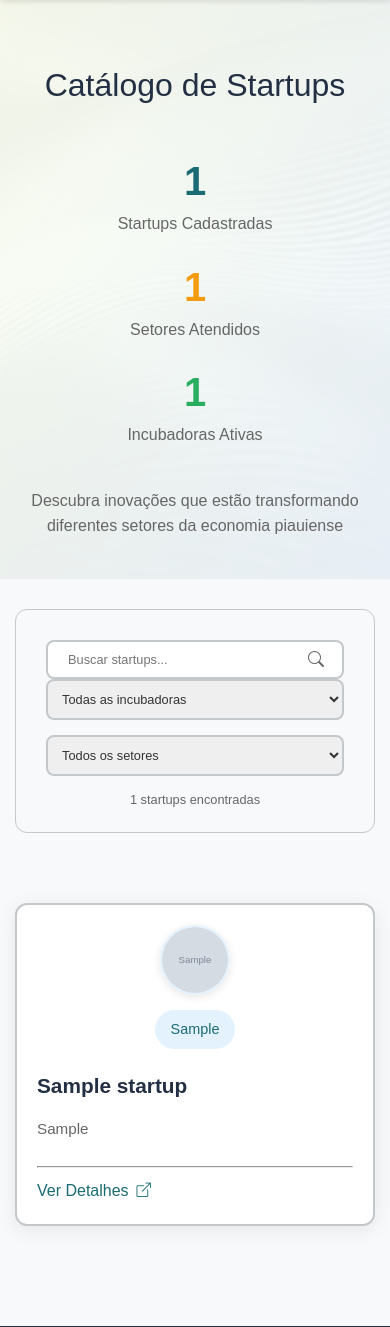
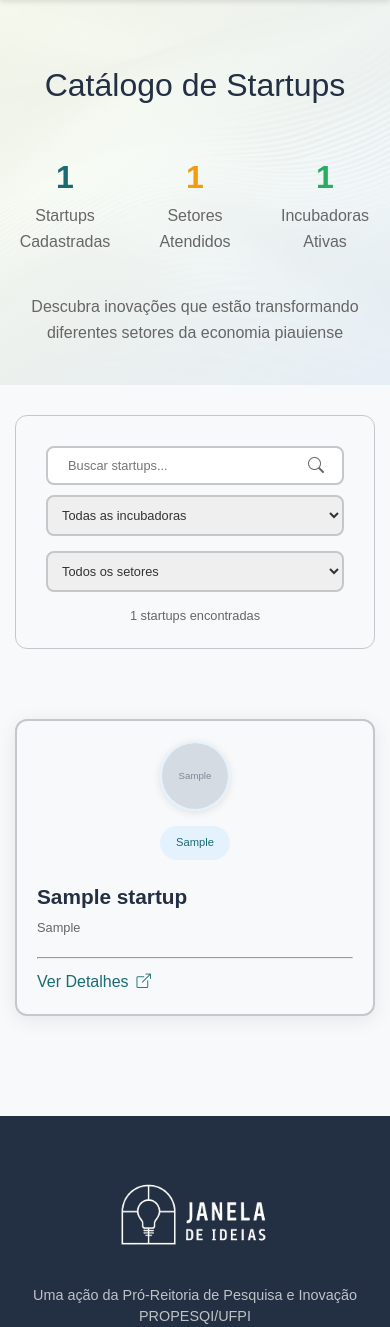
Before and after one commit to crislymss/Janela_Ideias, a Django app: page /catalogo/ in a window 390 px wide. Shown: the part 74-1401 px from the top of the page. Run offline with Django 5.2, Linux system fonts and the light colour scheme; tables that the repository leaves empty hold one stand-in row (values such as "Sample post"); grey boxes marked "Sample" are stand-in pictures; some web fonts are replaced.

Commit message:
fix(catalogo): Responsividade do catalogo
Correção 100% do responsivo

```diff
--- a/static/css/catalogo.css
+++ b/static/css/catalogo.css
@@ -194,12 +194,12 @@ span {
 
 .startups-grid {
     display: grid;
-    grid-template-columns: repeat(auto-fit, minmax(250px, 1fr));
+    grid-template-columns: repeat(3, 1fr);
     gap: 20px;
 }
 
 .startup-card {
-    background-color: white;
+    background-color: #f8f9fa;
     border-radius: 12px;
     padding: 20px;
     box-shadow: 0 4px 20px rgba(0,0,0,0.08);
@@ -262,24 +262,24 @@ span {
     color: #1a6b74;
     padding: 8px 16px;
     border-radius: 20px;
-    font-size: 0.9rem;
+    font-size: 0.7rem;
     font-weight: 500;
     white-space: nowrap;
 }
 
 .startup-nome {
-    font-size: 1.5rem;
+    font-size: 1.2rem;
     font-weight: 600;
     color: #232f42;
-    margin-bottom: 15px;
+    margin-bottom: 5px;
     font-family: 'Chau Philomene One', sans-serif;
 }
 
 .startup-descricao {
     color: #666;
 
-    margin-bottom: 25px;
-    font-size: 0.95rem;
+    margin-bottom: 18px;
+    font-size: 0.8rem;
 }
 
 .ver-detalhes {
@@ -311,6 +311,7 @@ span {
 
     .search-box {
         max-width: none;
+        margin-bottom: 10px;
     }
 
     .filtros {
@@ -329,12 +330,11 @@ span {
     }
 
     .estatisticas {
-        grid-template-columns: 1fr;
         gap: 30px;
     }
 
     .numero {
-        font-size: 3rem;
+        font-size: 2.5rem;
     }
 
     .filtros {
@@ -372,7 +372,7 @@ span {
     }
 
     .numero {
-        font-size: 2.5rem;
+        font-size: 2rem;
     }
 
     .label {
@@ -406,3 +406,23 @@ span {
         font-size: 1.3rem;
     }
 }
+
+/* --- Limite de Cards Visíveis --- */
+
+.startup-card.card-limit-mobile {
+    display: none;
+}
+
+/* Em telas maiores (ex: acima de 768px, ajuste se necessário) */
+@media (min-width: 769px) {
+
+    /* 1. Mostra novamente os cards de 11 a 30 */
+    .startup-card.card-limit-mobile {
+        display: block; /* ou 'flex', se o card usar flex */
+    }
+
+    /* 2. Esconde os cards a partir do 31º */
+    .startup-card.card-limit-desktop {
+        display: none;
+    }
+}
--- a/static/js/catalogo.js
+++ b/static/js/catalogo.js
@@ -61,7 +61,7 @@ document.addEventListener('DOMContentLoaded', function() {
 
             // Exibe o card apenas se todas as condições forem atendidas
             if (matchSearch && matchIncubadora && matchSetor) {
-                card.style.display = 'block';
+                card.style.display = '';
                 visibleCount++;
             } else {
                 card.style.display = 'none';
--- a/templates/catalogo.html
+++ b/templates/catalogo.html
@@ -106,7 +106,9 @@
             <div class="container">
                 <div class="startups-grid">
                     {% for startup in startups %}
-                    <div class="startup-card">
+                    <div class="startup-card
+                            {% if forloop.counter > 10 %}card-limit-mobile{% endif %}
+                            {% if forloop.counter > 30 %}card-limit-desktop{% endif %}">
                         <div class="card-header">
                             <div class="startup-icon">
                                 {% if startup.logo_startup %}
```
